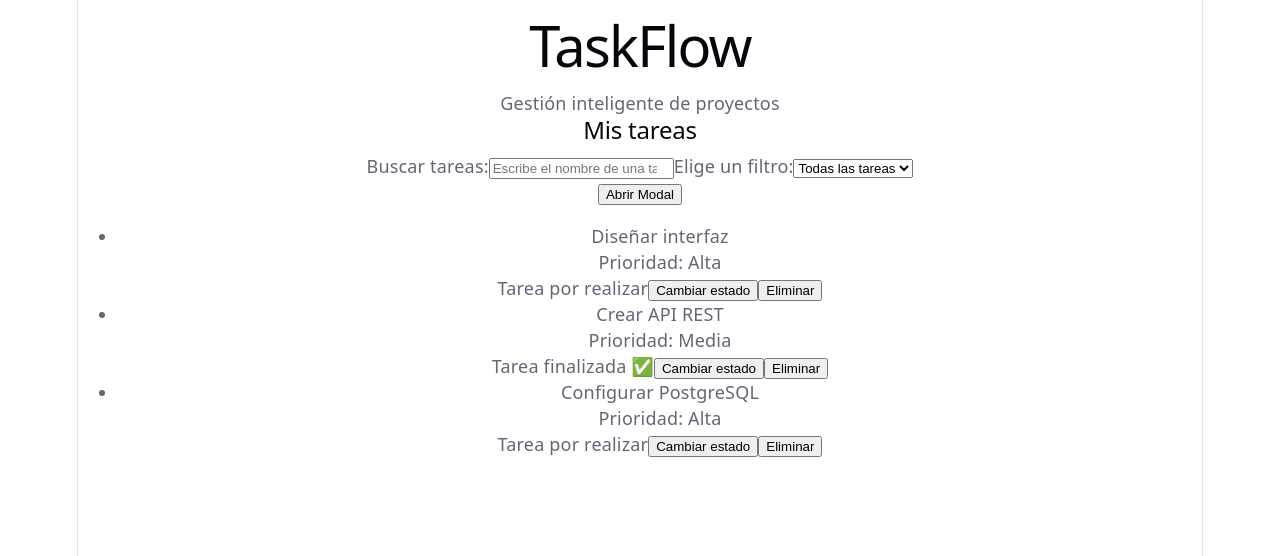
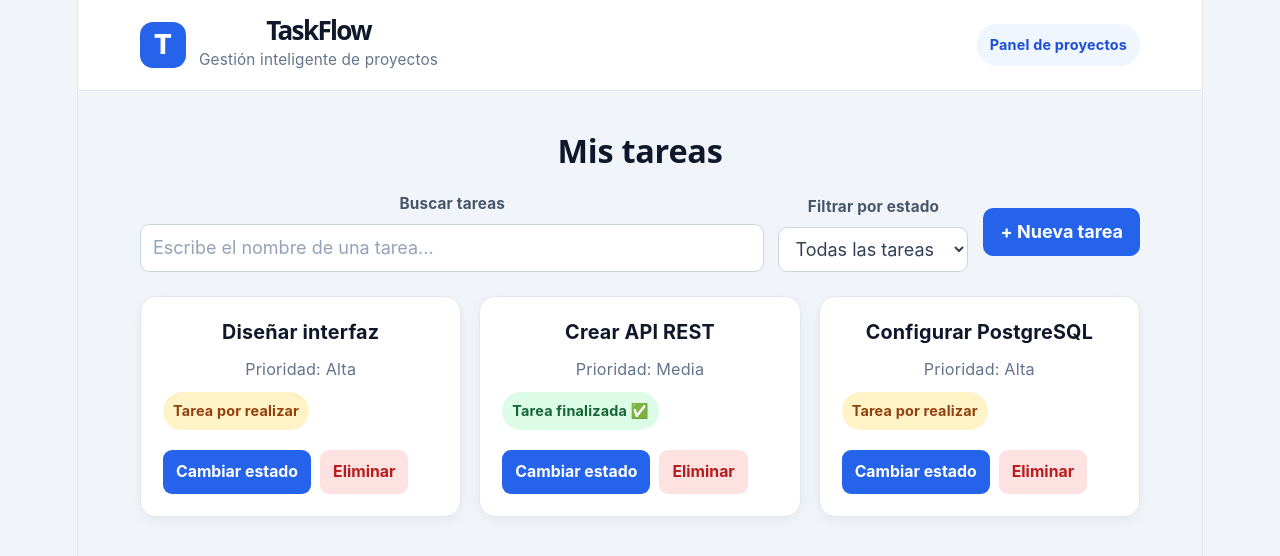
Before and after one commit to argeypetter/taskflow-react, a React (Vite) app: page / in a window 1280 px wide. Shown: the top 556 px of the page. Built offline with nearby package versions, Linux system fonts and the light colour scheme.

Commit message:
feat: complete TaskFlow UI design and task management

```diff
--- a/src/App.css
+++ b/src/App.css
@@ -1,184 +1,336 @@
-.counter {
-  font-size: 16px;
-  padding: 5px 10px;
-  border-radius: 5px;
-  color: var(--accent);
-  background: var(--accent-bg);
-  border: 2px solid transparent;
-  transition: border-color 0.3s;
-  margin-bottom: 24px;
-
-  &:hover {
-    border-color: var(--accent-border);
-  }
-  &:focus-visible {
-    outline: 2px solid var(--accent);
-    outline-offset: 2px;
-  }
+/* App.css */
+:root {
+    font-family: Inter, system-ui, -apple-system, BlinkMacSystemFont, "Segoe UI", sans-serif;
+    color: #1e293b;
+    background: #f1f5f9;
+    font-synthesis: none;
+    text-rendering: optimizeLegibility;
 }
 
-.hero {
-  position: relative;
-
-  .base,
-  .framework,
-  .vite {
-    inset-inline: 0;
-    margin: 0 auto;
-  }
-
-  .base {
-    width: 170px;
-    position: relative;
-    z-index: 0;
-  }
-
-  .framework,
-  .vite {
-    position: absolute;
-  }
-
-  .framework {
-    z-index: 1;
-    top: 34px;
-    height: 28px;
-    transform: perspective(2000px) rotateZ(300deg) rotateX(44deg) rotateY(39deg)
-      scale(1.4);
-  }
-
-  .vite {
-    z-index: 0;
-    top: 107px;
-    height: 26px;
-    width: auto;
-    transform: perspective(2000px) rotateZ(300deg) rotateX(40deg) rotateY(39deg)
-      scale(0.8);
-  }
+* {
+    box-sizing: border-box;
 }
 
-#center {
-  display: flex;
-  flex-direction: column;
-  gap: 25px;
-  place-content: center;
-  place-items: center;
-  flex-grow: 1;
-
-  @media (max-width: 1024px) {
-    padding: 32px 20px 24px;
-    gap: 18px;
-  }
+body {
+    margin: 0;
+    min-width: 320px;
+    min-height: 100vh;
+    background: #f1f5f9;
 }
 
-#next-steps {
-  display: flex;
-  border-top: 1px solid var(--border);
-  text-align: left;
-
-  & > div {
-    flex: 1 1 0;
-    padding: 32px;
-    @media (max-width: 1024px) {
-      padding: 24px 20px;
-    }
-  }
-
-  .icon {
-    margin-bottom: 16px;
-    width: 22px;
-    height: 22px;
-  }
-
-  @media (max-width: 1024px) {
-    flex-direction: column;
-    text-align: center;
-  }
+button,
+input,
+select {
+    font: inherit;
 }
 
-#docs {
-  border-right: 1px solid var(--border);
-
-  @media (max-width: 1024px) {
-    border-right: none;
-    border-bottom: 1px solid var(--border);
-  }
+button {
+    cursor: pointer;
 }
 
-#next-steps ul {
-  list-style: none;
-  padding: 0;
-  display: flex;
-  gap: 8px;
-  margin: 32px 0 0;
+/* Contenido principal */
+main {
+    width: min(100% - 32px, 1000px);
+    margin: 40px auto;
+}
 
-  .logo {
-    height: 18px;
-  }
+main h2 {
+    margin-bottom: 24px;
+    color: #0f172a;
+    font-size: 1.8rem;
+    font-weight: 750;
+}
 
-  a {
-    color: var(--text-h);
-    font-size: 16px;
-    border-radius: 6px;
-    background: var(--social-bg);
+/* Lista de tareas: agrega className="task-list" al ul de List.jsx */
+.task-list {
+    display: grid;
+    grid-template-columns: repeat(auto-fit, minmax(260px, 1fr));
+    gap: 18px;
+    margin: 24px 0;
+    padding: 0;
+    list-style: none;
+}
+
+/* Tarjeta individual */
+.task-card {
     display: flex;
-    padding: 6px 12px;
-    align-items: center;
-    gap: 8px;
-    text-decoration: none;
-    transition: box-shadow 0.3s;
+    flex-direction: column;
+    gap: 10px;
+    padding: 22px;
+    background: #ffffff;
+    border: 1px solid #e2e8f0;
+    border-radius: 16px;
+    box-shadow: 0 4px 14px rgb(15 23 42 / 5%);
+    transition: transform 160ms ease, box-shadow 160ms ease;
+}
 
-    &:hover {
-      box-shadow: var(--shadow);
-    }
-    .button-icon {
-      height: 18px;
-      width: 18px;
-    }
-  }
+.task-card:hover {
+    transform: translateY(-3px);
+    box-shadow: 0 10px 24px rgb(15 23 42 / 9%);
+}
 
-  @media (max-width: 1024px) {
-    margin-top: 20px;
+.task-name {
+    margin: 0;
+    color: #0f172a;
+    font-size: 1.1rem;
+    font-weight: 700;
+    overflow-wrap: anywhere;
+}
+
+.task-priority {
+    margin: 0;
+    color: #64748b;
+    font-size: 0.9rem;
+}
+
+/* Estado */
+.item {
+    display: inline-flex;
+    align-self: flex-start;
+    width: fit-content;
+    padding: 6px 10px;
+    color: #92400e;
+    background: #fef3c7;
+    border-radius: 999px;
+    font-size: 0.8rem;
+    font-weight: 650;
+}
+
+.item.completed {
+    color: #166534;
+    background: #dcfce7;
+}
+
+/* Acciones de cada tarea */
+.task-actions {
+    display: flex;
     flex-wrap: wrap;
-    justify-content: center;
+    gap: 9px;
+    margin-top: 10px;
+}
 
-    li {
-      flex: 1 1 calc(50% - 8px);
+.btn {
+    padding: 9px 13px;
+    border: 0;
+    border-radius: 9px;
+    font-size: 0.88rem;
+    font-weight: 650;
+    transition: background 150ms ease, transform 150ms ease;
+}
+
+.btn:hover {
+    transform: translateY(-1px);
+}
+
+.btn-primary {
+    color: white;
+    background: #2563eb;
+}
+
+.btn-primary:hover {
+    background: #1d4ed8;
+}
+
+.btn-danger {
+    color: #b91c1c;
+    background: #fee2e2;
+}
+
+.btn-danger:hover {
+    background: #fecaca;
+}
+
+/* Adaptación a pantallas pequeñas */
+@media (max-width: 600px) {
+    main {
+        width: min(100% - 24px, 1000px);
+        margin: 28px auto;
     }
 
-    a {
-      width: 100%;
-      justify-content: center;
-      box-sizing: border-box;
+    main h2 {
+        font-size: 1.5rem;
     }
-  }
+
+    .task-list {
+        grid-template-columns: 1fr;
+    }
+
+    .task-card {
+        padding: 18px;
+    }
 }
 
-#spacer {
-  height: 88px;
-  border-top: 1px solid var(--border);
-  @media (max-width: 1024px) {
-    height: 48px;
-  }
+/* Encabezado */
+.app-header {
+    width: 100%;
+    background: #ffffff;
+    border-bottom: 1px solid #e2e8f0;
 }
 
-.ticks {
-  position: relative;
-  width: 100%;
+.header-content {
+    width: min(100% - 32px, 1000px);
+    min-height: 90px;
+    margin: auto;
+    display: flex;
+    align-items: center;
+    justify-content: space-between;
+    gap: 20px;
+}
 
-  &::before,
-  &::after {
-    content: '';
-    position: absolute;
-    top: -4.5px;
-    border: 5px solid transparent;
-  }
+.brand {
+    display: flex;
+    align-items: center;
+    gap: 13px;
+}
 
-  &::before {
-    left: 0;
-    border-left-color: var(--border);
-  }
-  &::after {
-    right: 0;
-    border-right-color: var(--border);
-  }
+.brand-icon {
+    width: 46px;
+    height: 46px;
+    display: grid;
+    place-items: center;
+    color: #ffffff;
+    background: #2563eb;
+    border-radius: 13px;
+    font-size: 1.5rem;
+    font-weight: 800;
 }
+
+.header-title {
+    margin: 0;
+    color: #0f172a;
+    font-size: 1.45rem;
+    font-weight: 800;
+}
+
+.header-description {
+    margin: 4px 0 0;
+    color: #64748b;
+    font-size: 0.85rem;
+}
+
+.header-label {
+    padding: 8px 13px;
+    color: #1d4ed8;
+    background: #eff6ff;
+    border-radius: 20px;
+    font-size: 0.8rem;
+    font-weight: 650;
+}
+
+/* Controles de tareas */
+.task-toolbar {
+    display: flex;
+    align-items: center;
+    justify-content: space-between;
+    gap: 15px;
+    margin-bottom: 22px;
+}
+
+.btn-new-task {
+    flex-shrink: 0;
+    padding: 11px 17px;
+    color: white;
+    background: #2563eb;
+    border: none;
+    border-radius: 10px;
+    font-weight: 650;
+}
+
+.btn-new-task:hover {
+    background: #1d4ed8;
+}
+
+@media (max-width: 600px) {
+    .header-content {
+        min-height: 80px;
+    }
+
+    .header-label {
+        display: none;
+    }
+
+    .task-toolbar {
+        align-items: stretch;
+        flex-direction: column;
+    }
+
+    .btn-new-task {
+        width: 100%;
+    }
+}
+
+.app-main {
+    width: min(100% - 32px, 1000px);
+    margin: 40px auto;
+}
+
+.section-title {
+    margin: 0 0 22px;
+    color: #0f172a;
+    font-size: 1.8rem;
+    font-weight: 750;
+}
+
+/* Buscador y filtros */
+.task-search {
+    display: flex;
+    flex: 1;
+    align-items: end;
+    gap: 14px;
+}
+
+.search-field,
+.filter-field {
+    display: flex;
+    flex-direction: column;
+    gap: 7px;
+}
+
+.search-field {
+    flex: 1;
+}
+
+.filter-field {
+    width: 190px;
+}
+
+.search-field label,
+.filter-field label {
+    color: #475569;
+    font-size: 0.85rem;
+    font-weight: 650;
+}
+
+.search-field input,
+.filter-field select {
+    width: 100%;
+    min-height: 43px;
+    padding: 10px 12px;
+    color: #334155;
+    background: #ffffff;
+    border: 1px solid #cbd5e1;
+    border-radius: 9px;
+    outline: none;
+    transition: border-color 150ms ease, box-shadow 150ms ease;
+}
+
+.search-field input:focus,
+.filter-field select:focus {
+    border-color: #2563eb;
+    box-shadow: 0 0 0 3px rgb(37 99 235 / 12%);
+}
+
+.search-field input::placeholder {
+    color: #94a3b8;
+}
+
+@media (max-width: 600px) {
+    .task-search {
+        flex-direction: column;
+        align-items: stretch;
+    }
+
+    .filter-field {
+        width: 100%;
+    }
+}
--- a/src/App.jsx
+++ b/src/App.jsx
@@ -1,12 +1,14 @@
 import Header from './components/Header.jsx';
 import List from './components/List.jsx';
 import './App.css';
+
 function App() {
     return (
         <>
             <Header />
-            <main>
-                <h2>Mis tareas</h2>
+
+            <main className="app-main">
+                <h2 className="section-title">Mis tareas</h2>
                 <List />
             </main>
         </>
--- a/src/components/Header.jsx
+++ b/src/components/Header.jsx
@@ -1,20 +1,32 @@
 export default function Header() {
     return (
-        <header>
-            <Name />
-            <Description />
+        <header className="app-header">
+            <div className="header-content">
+                <div className="brand">
+                    <div className="brand-icon">T</div>
+
+                    <div>
+                        <Name />
+                        <Description />
+                    </div>
+                </div>
+
+                <span className="header-label">
+                    Panel de proyectos
+                </span>
+            </div>
         </header>
     );
 }
 
 function Description() {
     return (
-        <p>Gestión inteligente de proyectos</p>
+        <p className="header-description">
+            Gestión inteligente de proyectos
+        </p>
     );
 }
 
 function Name() {
-    return (
-        <h1>TaskFlow</h1>
-    );
+    return <h1 className="header-title">TaskFlow</h1>;
 }
--- a/src/components/List.jsx
+++ b/src/components/List.jsx
@@ -99,12 +99,6 @@ export default function List() {
         setStatusFiltro(estado)
     }
 
-    const tareasFiltradas = aux.filter(dat =>
-        dat.nombre.toLowerCase().includes(
-            searchTerm.toLowerCase()
-        )
-    );
-
     const resultado = aux.filter(dat => {
 
         const coincideNombre = dat.nombre.toLowerCase().includes(
@@ -119,6 +113,7 @@ export default function List() {
     });
     return (
         <>
+            <div className="task-toolbar">
                 {/* Busquedad de tareas */}
                 <TaskSearch
                     searchTerm={searchTerm}
@@ -128,12 +123,14 @@ export default function List() {
                 />
 
                 {/* Botón para abrir el formulario de nuevas tareas */}
-            <button onClick={abrirModal}>
-                Abrir Modal
+                <button
+                    className="btn-new-task"
+                    onClick={abrirModal}>
+                    + Nueva tarea
                 </button>
-
+            </div>
             {/* Renderiza la lista de tareas */}
-            <ul>
+            <ul className="task-list">
                 {resultado.map(dat => (
                     <TaskItem
                         key={dat.id}
--- a/src/components/TaskItem.jsx
+++ b/src/components/TaskItem.jsx
@@ -1,31 +1,45 @@
 export default function TaskItem({ dat, handleClick, onDelete }) {
     return (
-        <li>
-            {/* Nombre de la tarea */}
-            <p>{dat.nombre}</p>
+        <li className="task-card">
+            <p className="task-name">{dat.nombre}</p>
 
-            {/* Prioridad */}
-            <p>Prioridad: {dat.prioridad}</p>
+            <p className="task-priority">
+                Prioridad: {dat.prioridad}
+            </p>
 
-            {/* Estado de la tarea */}
             <Item estado={dat.estado} />
 
-            {/* Botón para cambiar el estado */}
-            <button onClick={() => handleClick(dat.id)}>
-                Cambiar estado
-            </button>
-            {/* Botón para eliminar tarea */}
-            <button onClick={() => onDelete(dat.id)}>
-                Eliminar
-            </button>
+            <div className="task-actions">
+                <button
+                    className="btn btn-primary"
+                    onClick={() => handleClick(dat.id)}
+                >
+                    Cambiar estado
+                </button>
+
+                <button
+                    className="btn btn-danger"
+                    onClick={() => onDelete(dat.id)}
+                >
+                    Eliminar
+                </button>
+            </div>
         </li>
     );
 }
 
 function Item({ estado }) {
     if (estado === "Completada") {
-        return <span className="item">Tarea finalizada ✅</span>;
+        return (
+            <span className="item completed">
+                Tarea finalizada ✅
+            </span>
+        );
     }
 
-    return <span className="item">Tarea por realizar</span>;
+    return (
+        <span className="item">
+            Tarea por realizar
+        </span>
+    );
 }
--- a/src/components/TaskSearch.jsx
+++ b/src/components/TaskSearch.jsx
@@ -1,9 +1,15 @@
-export default function TaskSearch({ searchTerm, onSearch, statusFiltro, onEstadoChange }) {
+export default function TaskSearch({
+    searchTerm,
+    onSearch,
+    statusFiltro,
+    onEstadoChange
+}) {
     return (
+        <div className="task-search">
 
-        <search>
+            <div className="search-field">
                 <label htmlFor="campo-busqueda">
-                Buscar tareas:
+                    Buscar tareas
                 </label>
 
                 <input
@@ -13,17 +19,25 @@ export default function TaskSearch({ searchTerm, onSearch, statusFiltro, onEstad
                     onChange={(e) => onSearch(e.target.value)}
                     placeholder="Escribe el nombre de una tarea..."
                 />
-            <label>
-                Elige un filtro:
-                <select name="selectedTask"
-                    value={statusFiltro} // ...fuerza al valor del select a coincidir con la variable de estado,...
-                    onChange={e => onEstadoChange(e.target.value)} // ...¡y a actualizar la variable de estado con cualquier cambio!
+            </div>
+
+            <div className="filter-field">
+                <label htmlFor="filtro-estado">
+                    Filtrar por estado
+                </label>
+
+                <select
+                    id="filtro-estado"
+                    name="selectedTask"
+                    value={statusFiltro}
+                    onChange={(e) => onEstadoChange(e.target.value)}
                 >
                     <option value="todos">Todas las tareas</option>
                     <option value="Pendiente">Pendientes</option>
                     <option value="Completada">Completadas</option>
                 </select>
-            </label>
-        </search>
+            </div>
+
+        </div>
     );
 }
```
Lines whose indentation alone changed are shown as unchanged.
